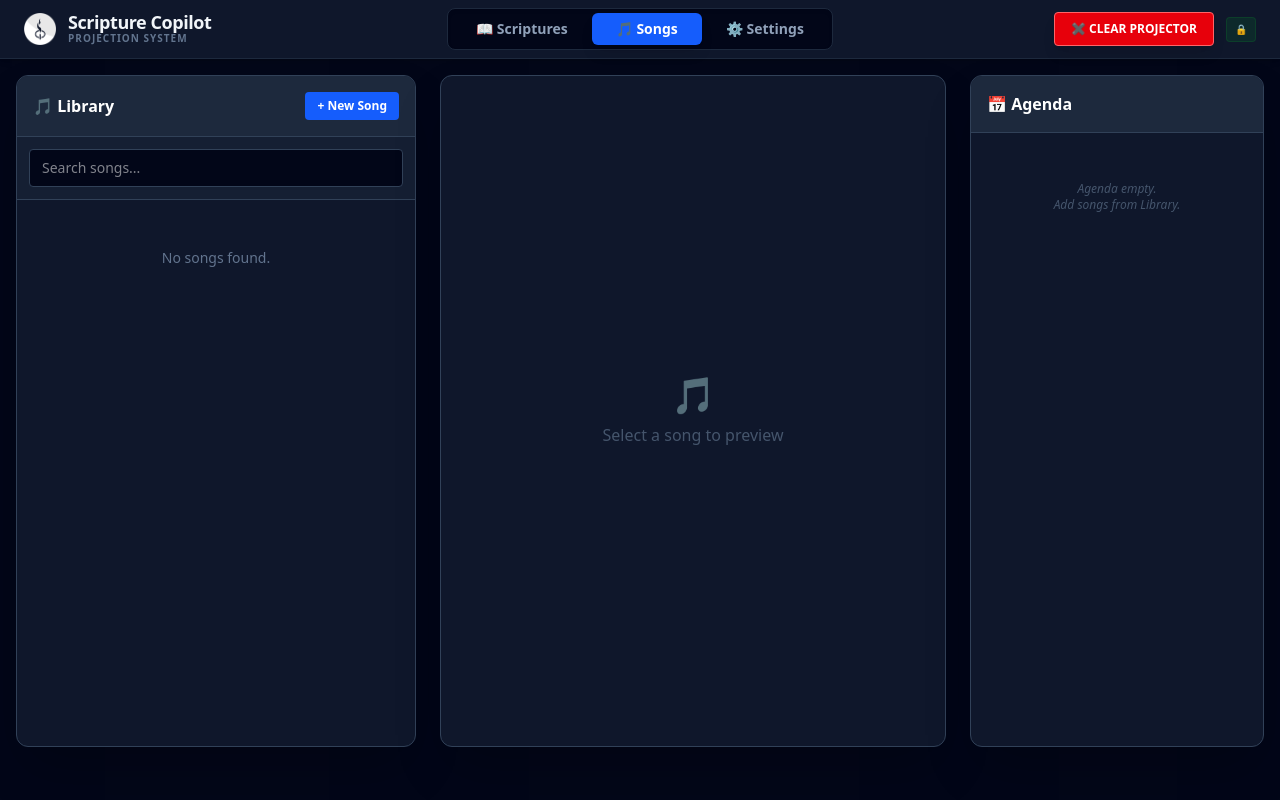
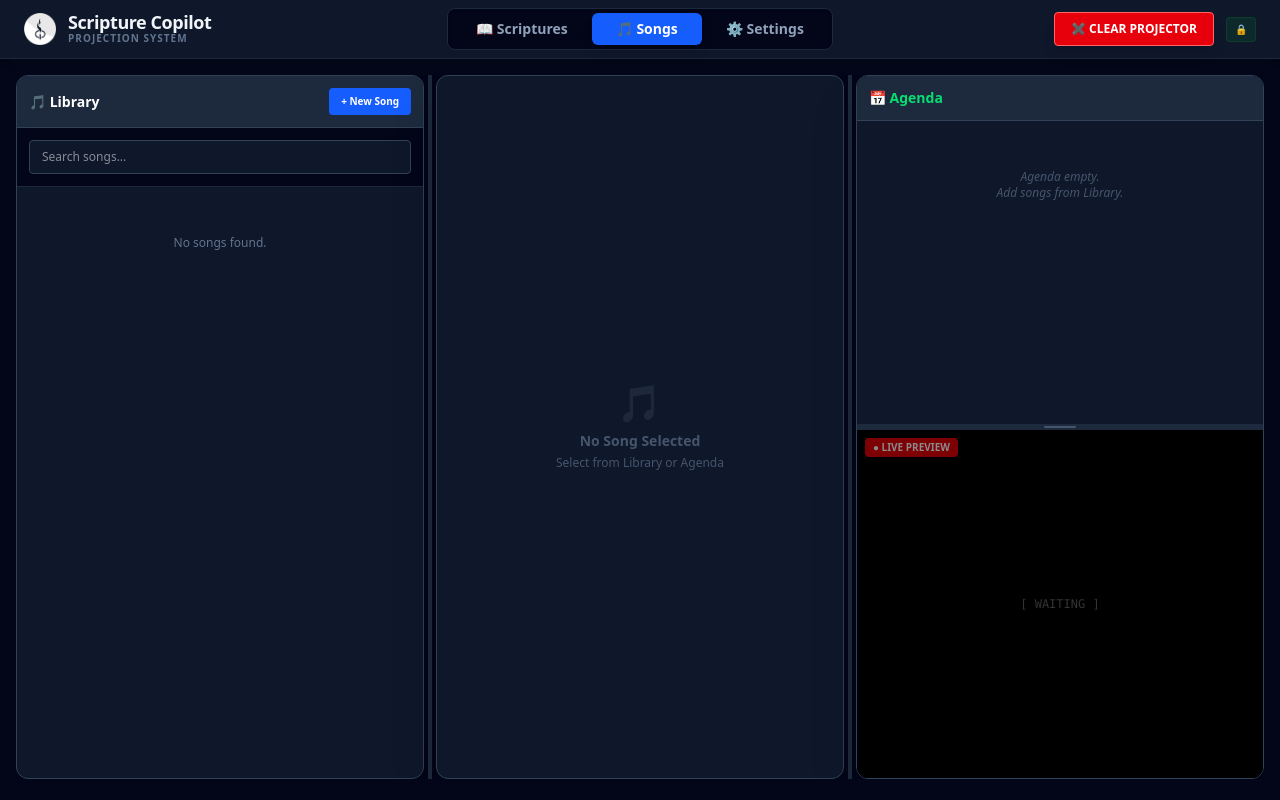
Before and after one commit to asejik/scripture-copilot, a React (Vite) app: page / in a window 1280 px wide. Both pictures are taken after a click on the button "🎵 Songs". Built offline with nearby package versions, Linux system fonts and the light colour scheme.

Commit message:
feat: refactor SongDashboard to use resizable 3-column layout with split agenda and live preview

```diff
--- a/dev-dist/sw.js
+++ b/dev-dist/sw.js
@@ -79,7 +79,7 @@
    */
   workbox.precacheAndRoute([{
     "url": "index.html",
-    "revision": "0.3o0mso41dl4"
+    "revision": "0.p7grbsv1sqs"
   }], {});
   workbox.cleanupOutdatedCaches();
   workbox.registerRoute(new workbox.NavigationRoute(workbox.createHandlerBoundToURL("index.html"), {
--- a/src/features/songs/SongDashboard.jsx
+++ b/src/features/songs/SongDashboard.jsx
@@ -1,24 +1,42 @@
 import React, { useState } from 'react';
 import useSongLibrary from '../../hooks/useSongLibrary';
-import { useProjection } from '../../context/ProjectionContext'; // Import Context
+import { useProjection } from '../../context/ProjectionContext';
 import SongEditorModal from './SongEditorModal';
+import ResizableGrid from '../../components/ResizableGrid';
+import ResizableVerticalStack from '../../components/ResizableVerticalStack';
+import SlideRenderer from '../../components/SlideRenderer';
 
 const SongDashboard = () => {
+  // Hooks
   const { songs, agenda, addSong, updateSong, deleteSong, addToAgenda, removeFromAgenda, clearAgenda } = useSongLibrary();
 
-  // Connect to Projection Context
-  const { projectSong, clearProjection } = useProjection();
+  // Get Projection Data for Live Preview
+  const {
+      projectSong,
+      liveScripture, // This actually holds ANY live content (Song or Scripture)
+      theme,
+      fontFamily,
+      textTransform,
+      fontSize,
+      layoutMode,
+      textAlign,
+      aspectRatio,
+      clearProjection
+  } = useProjection();
 
+  // Local State
   const [searchTerm, setSearchTerm] = useState('');
   const [isModalOpen, setIsModalOpen] = useState(false);
   const [editingSong, setEditingSong] = useState(null);
   const [activeSong, setActiveSong] = useState(null);
 
+  // Search Logic
   const filteredSongs = songs.filter(s =>
     s.title.toLowerCase().includes(searchTerm.toLowerCase()) ||
     s.lyrics.toLowerCase().includes(searchTerm.toLowerCase())
   );
 
+  // Actions
   const handleEdit = (song) => {
     setEditingSong(song);
     setIsModalOpen(true);
@@ -43,35 +61,25 @@
     return lyrics.split(/\n\n+/).filter(s => s.trim() !== '');
   };
 
-  // Handler for Project Button
   const handleProjectSlide = (index) => {
     if (activeSong) {
         projectSong(activeSong, index);
     }
   };
 
-  return (
-    <div className="grid grid-cols-1 lg:grid-cols-12 gap-6 h-[calc(100vh-8rem)]">
-
-      <SongEditorModal
-        isOpen={isModalOpen}
-        onClose={() => setIsModalOpen(false)}
-        onSave={handleSave}
-        songToEdit={editingSong}
-      />
-
-      {/* LEFT COLUMN: LIBRARY (4 cols) */}
-      <div className="lg:col-span-4 bg-slate-900 border border-slate-700 rounded-xl overflow-hidden shadow-2xl flex flex-col">
-        <div className="bg-slate-800 p-4 border-b border-slate-700 flex justify-between items-center">
-            <h2 className="font-bold text-white flex items-center gap-2">🎵 Library</h2>
-            <button onClick={handleAddNew} className="bg-blue-600 hover:bg-blue-500 text-white text-xs px-3 py-1.5 rounded font-bold transition-colors cursor-pointer">+ New Song</button>
+  // --- COLUMN 1: LIBRARY ---
+  const LibraryPanel = (
+    <div className="bg-slate-900 border border-slate-700 rounded-xl overflow-hidden shadow-2xl flex flex-col h-full">
+        <div className="bg-slate-800 p-3 border-b border-slate-700 flex justify-between items-center shrink-0">
+            <h2 className="font-bold text-white flex items-center gap-2 text-sm">🎵 Library</h2>
+            <button onClick={handleAddNew} className="bg-blue-600 hover:bg-blue-500 text-white text-[10px] px-3 py-1.5 rounded font-bold transition-colors cursor-pointer">+ New Song</button>
         </div>
 
-        <div className="p-3 bg-slate-800/50 border-b border-slate-700">
+        <div className="p-3 bg-slate-950 border-b border-slate-800 shrink-0">
             <input
                 type="text"
                 placeholder="Search songs..."
-                className="w-full bg-slate-950 border border-slate-700 rounded px-3 py-2 text-sm text-white focus:outline-none focus:border-blue-500 transition-colors"
+                className="w-full bg-slate-900 border border-slate-700 rounded px-3 py-2 text-xs text-white focus:outline-none focus:border-blue-500 transition-colors"
                 value={searchTerm}
                 onChange={(e) => setSearchTerm(e.target.value)}
             />
@@ -79,22 +87,22 @@
 
         <div className="flex-1 overflow-y-auto p-2 space-y-1">
             {filteredSongs.length === 0 ? (
-                <div className="text-center text-slate-500 mt-10 text-sm">No songs found.</div>
+                <div className="text-center text-slate-500 mt-10 text-xs">No songs found.</div>
             ) : (
                 filteredSongs.map(song => (
                     <div
                         key={song.id}
                         onClick={() => setActiveSong(song)}
-                        className={`p-3 rounded-lg cursor-pointer group transition-colors border flex justify-between items-center
-                            ${activeSong?.id === song.id ? 'bg-blue-900/30 border-blue-500/50' : 'hover:bg-slate-800 border-transparent hover:border-slate-700'}
+                        className={`p-3 rounded border cursor-pointer group transition-colors flex justify-between items-center
+                            ${activeSong?.id === song.id ? 'bg-blue-900/20 border-blue-500/50' : 'bg-transparent border-transparent hover:bg-slate-800 hover:border-slate-700'}
                         `}
                     >
-                        <div>
+                        <div className="min-w-0 flex-1 mr-2">
                             <div className="flex items-center gap-2">
-                                <h3 className="font-bold text-slate-200">{song.title}</h3>
-                                {song.key && <span className="text-[10px] font-mono bg-slate-800 text-slate-400 px-1.5 rounded border border-slate-700">{song.key}</span>}
+                                <h3 className="font-bold text-slate-200 text-xs truncate">{song.title}</h3>
+                                {song.key && <span className="text-[9px] font-mono bg-slate-800 text-slate-400 px-1 rounded border border-slate-700">{song.key}</span>}
                             </div>
-                            <p className="text-xs text-slate-500">{song.author}</p>
+                            <p className="text-[10px] text-slate-500 truncate">{song.author}</p>
                         </div>
                         <button
                             onClick={(e) => { e.stopPropagation(); addToAgenda(song); }}
@@ -108,59 +116,62 @@
             )}
         </div>
     </div>
+  );
 
-      {/* MIDDLE: EDITOR / PREVIEW (5 cols) */}
-      <div className="lg:col-span-5 bg-slate-900 border border-slate-700 rounded-xl overflow-hidden shadow-2xl flex flex-col">
+  // --- COLUMN 2: ACTIVE SONG DETAIL ---
+  const ActiveSongPanel = (
+    <div className="bg-slate-900 border border-slate-700 rounded-xl overflow-hidden shadow-2xl flex flex-col h-full">
         {activeSong ? (
             <>
-                <div className="bg-slate-800 p-4 border-b border-slate-700 flex justify-between items-center">
-                    <div>
-                        <h2 className="font-bold text-white">{activeSong.title}</h2>
-                        <p className="text-xs text-slate-400">{activeSong.author}</p>
+                <div className="bg-slate-800 p-3 border-b border-slate-700 flex justify-between items-center shrink-0">
+                    <div className="min-w-0">
+                        <h2 className="font-bold text-white text-sm truncate">{activeSong.title}</h2>
+                        <p className="text-[10px] text-slate-400 truncate">{activeSong.author}</p>
                     </div>
-                    <div className="flex gap-2">
-                        <div className="w-px h-6 bg-slate-600 mx-1"></div>
-                        <button onClick={() => deleteSong(activeSong.id)} className="text-xs bg-red-900/30 hover:bg-red-900 text-red-400 hover:text-white px-3 py-1 rounded transition-colors cursor-pointer">Delete</button>
-                        <button onClick={() => handleEdit(activeSong)} className="text-xs bg-slate-700 hover:bg-slate-600 text-slate-300 px-3 py-1 rounded transition-colors cursor-pointer">✎ Edit</button>
+                    <div className="flex gap-2 shrink-0">
+                        <button onClick={() => deleteSong(activeSong.id)} className="text-[10px] bg-red-900/20 hover:bg-red-900 text-red-400 hover:text-white px-3 py-1 rounded transition-colors cursor-pointer">Delete</button>
+                        <button onClick={() => handleEdit(activeSong)} className="text-[10px] bg-slate-700 hover:bg-slate-600 text-slate-300 px-3 py-1 rounded transition-colors cursor-pointer">✎ Edit</button>
                     </div>
                 </div>
 
-                <div className="flex-1 p-6 bg-slate-950 overflow-y-auto space-y-4">
+                <div className="flex-1 p-4 bg-slate-950 overflow-y-auto space-y-4">
                     {getSlides(activeSong.lyrics).map((slide, idx) => (
-                        <div key={idx} className="group relative">
-                            <div className="absolute -left-4 top-0 text-[10px] text-slate-600 font-mono">{idx + 1}</div>
+                        <div key={idx} className="group relative pl-6">
+                            <div className="absolute left-0 top-0 text-[10px] text-slate-600 font-mono w-4 text-right">{idx + 1}</div>
                             {/* CLICK TO PROJECT */}
-                            <p
+                            <div
                                 onClick={() => handleProjectSlide(idx)}
-                                className="text-slate-300 leading-relaxed p-4 rounded hover:bg-slate-900 border border-transparent hover:border-blue-500/50 cursor-pointer transition-all whitespace-pre-wrap"
+                                className="text-slate-300 text-sm leading-relaxed p-4 rounded bg-slate-900/50 border border-slate-800 hover:border-purple-500/50 hover:bg-slate-900 cursor-pointer transition-all whitespace-pre-wrap relative"
                             >
                                 {slide}
-                            </p>
                                 <button
-                                onClick={() => handleProjectSlide(idx)}
                                     className="absolute right-2 top-2 opacity-0 group-hover:opacity-100 bg-purple-600 hover:bg-purple-500 text-white text-[10px] px-3 py-1 rounded shadow-lg font-bold transition-all"
                                 >
-                                PROJECT 📺
+                                    PROJECT
                                 </button>
+                            </div>
                         </div>
                     ))}
                 </div>
             </>
         ) : (
             <div className="flex-1 flex flex-col items-center justify-center text-slate-600">
-                <span className="text-4xl mb-2">🎵</span>
-                <p>Select a song to preview</p>
+                <span className="text-4xl mb-2 opacity-20">🎵</span>
+                <p className="text-sm font-bold">No Song Selected</p>
+                <p className="text-xs mt-1">Select from Library or Agenda</p>
             </div>
         )}
     </div>
+  );
 
-      {/* RIGHT: AGENDA (3 cols) */}
-      <div className="lg:col-span-3 bg-slate-900 border border-slate-700 rounded-xl overflow-hidden shadow-2xl flex flex-col">
-        <div className="bg-slate-800 p-4 border-b border-slate-700 flex justify-between items-center">
-            <h2 className="font-bold text-white flex items-center gap-2">📅 Agenda</h2>
-            {agenda.length > 0 && <button onClick={clearAgenda} className="text-[10px] text-red-400 hover:text-red-300">Clear All</button>}
+  // --- COLUMN 3 TOP: AGENDA ---
+  const AgendaPanel = (
+    <div className="flex flex-col h-full bg-slate-900">
+        <div className="bg-slate-800 p-3 border-b border-slate-700 flex justify-between items-center">
+            <h2 className="text-sm font-bold text-green-400 flex items-center gap-2">📅 Agenda</h2>
+            {agenda.length > 0 && <button onClick={clearAgenda} className="text-[10px] text-red-400 hover:text-red-300">Clear</button>}
         </div>
-        <div className="flex-1 overflow-y-auto p-2 space-y-2">
+        <div className="flex-1 overflow-y-auto p-2 space-y-1">
             {agenda.length === 0 ? (
                  <div className="text-center text-slate-600 mt-10 text-xs italic">
                     Agenda empty.<br/>Add songs from Library.
@@ -170,25 +181,76 @@
                     <div
                         key={item.agendaId}
                         onClick={() => setActiveSong(item)}
-                        className={`flex items-center gap-3 p-3 rounded border cursor-pointer hover:bg-slate-800 transition-colors group
-                             ${activeSong?.id === item.id ? 'bg-slate-800 border-slate-600' : 'bg-slate-800/50 border-slate-700'}
+                        className={`flex items-center gap-2 p-2 rounded border cursor-pointer transition-colors group
+                             ${activeSong?.id === item.id ? 'bg-slate-800 border-slate-600' : 'bg-slate-800/30 border-slate-700 hover:bg-slate-800'}
                         `}
                     >
                         <span className="text-xs font-mono text-slate-500 font-bold w-4">{idx + 1}</span>
                         <div className="flex-1 min-w-0">
-                            <h4 className="text-sm font-bold text-slate-200 truncate">{item.title}</h4>
-                            <span className="text-[10px] text-blue-400 bg-blue-900/20 px-1.5 rounded truncate">{item.key || 'No Key'}</span>
+                            <h4 className="text-xs font-bold text-slate-200 truncate">{item.title}</h4>
+                            <span className="text-[9px] text-blue-400 bg-blue-900/20 px-1.5 rounded truncate">{item.key || 'No Key'}</span>
                         </div>
                         <button
                             onClick={(e) => { e.stopPropagation(); removeFromAgenda(item.agendaId); }}
-                            className="text-slate-500 hover:text-red-400 opacity-0 group-hover:opacity-100 transition-opacity"
+                            className="text-slate-500 hover:text-red-400 opacity-0 group-hover:opacity-100 transition-opacity px-2"
                         >×</button>
                     </div>
                 ))
             )}
         </div>
     </div>
+  );
 
+  // --- COLUMN 3 BOTTOM: PREVIEW ---
+  const PreviewPanel = (
+    <div className="flex flex-col h-full bg-black relative">
+        <div className="absolute top-2 left-2 bg-red-600 text-white text-[10px] font-bold px-2 py-0.5 rounded shadow z-10 animate-pulse">
+            ● LIVE PREVIEW
+        </div>
+
+        <div className="flex-1 flex items-center justify-center p-4 bg-black overflow-hidden relative">
+            {liveScripture ? (
+                <div style={{ width: '100%', aspectRatio: aspectRatio === '12:5' ? '2.4/1' : '16/9' }}>
+                    <SlideRenderer
+                        content={liveScripture}
+                        theme={theme}
+                        fontSize={fontSize}
+                        layoutMode={layoutMode}
+                        textAlign={textAlign}
+                        aspectRatio={aspectRatio}
+                        fontFamily={fontFamily}
+                        textTransform={textTransform}
+                        isPreview={true}
+                    />
+                </div>
+            ) : (
+                <div className="text-white/20 font-mono text-xs text-center">[ WAITING ]</div>
+            )}
+        </div>
+    </div>
+  );
+
+  return (
+    <div className="w-full h-[calc(100vh-6rem)] relative">
+
+      {/* Modal */}
+      <SongEditorModal
+        isOpen={isModalOpen}
+        onClose={() => setIsModalOpen(false)}
+        onSave={handleSave}
+        songToEdit={editingSong}
+      />
+
+      {/* Main Grid */}
+      <ResizableGrid
+        left={LibraryPanel}
+        middle={ActiveSongPanel}
+        right={
+            <div className="bg-slate-900 border border-slate-700 rounded-xl overflow-hidden shadow-2xl h-full">
+                <ResizableVerticalStack top={AgendaPanel} bottom={PreviewPanel} initialSplit={50} />
+            </div>
+        }
+      />
     </div>
   );
 };
--- a/src/hooks/useSongLibrary.js
+++ b/src/hooks/useSongLibrary.js
@@ -1,7 +1,7 @@
 import { useState, useEffect } from 'react';
 
 const useSongLibrary = () => {
-  // --- SONGS ---
+  // --- SONGS & AGENDA (Existing) ---
   const [songs, setSongs] = useState(() => {
     try { return JSON.parse(localStorage.getItem('copilot_songs')) || []; } catch (e) { return []; }
   });
@@ -10,21 +10,28 @@
     try { return JSON.parse(localStorage.getItem('copilot_agenda')) || []; } catch (e) { return []; }
   });
 
-  // --- SCRIPTURE AGENDA ---
   const [scriptureAgenda, setScriptureAgenda] = useState(() => {
     try { return JSON.parse(localStorage.getItem('copilot_scripture_agenda')) || []; } catch (e) { return []; }
   });
 
-  // --- SESSION STATE (NEW: PERSISTENCE FOR TABS) ---
-  // We don't necessarily need to save this to localStorage (optional),
-  // but keeping it in state here ensures it survives Tab Switching.
-  const [sessionHistory, setSessionHistory] = useState([]);
-  const [activeDetection, setActiveDetection] = useState(null);
+  // --- SESSION STATE (FIXED: NOW PERSISTENT) ---
+  // We now load this from localStorage so it survives tab switching
+  const [sessionHistory, setSessionHistory] = useState(() => {
+    try { return JSON.parse(localStorage.getItem('copilot_session_history')) || []; } catch (e) { return []; }
+  });
 
-  // --- PERSISTENCE ---
+  const [activeDetection, setActiveDetection] = useState(() => {
+    try { return JSON.parse(localStorage.getItem('copilot_active_detection')) || null; } catch (e) { return null; }
+  });
+
+  // --- SAVE TO DISK ---
   useEffect(() => { localStorage.setItem('copilot_songs', JSON.stringify(songs)); }, [songs]);
   useEffect(() => { localStorage.setItem('copilot_agenda', JSON.stringify(agenda)); }, [agenda]);
   useEffect(() => { localStorage.setItem('copilot_scripture_agenda', JSON.stringify(scriptureAgenda)); }, [scriptureAgenda]);
+
+  // Save Session Data
+  useEffect(() => { localStorage.setItem('copilot_session_history', JSON.stringify(sessionHistory)); }, [sessionHistory]);
+  useEffect(() => { localStorage.setItem('copilot_active_detection', JSON.stringify(activeDetection)); }, [activeDetection]);
 
   // --- ACTIONS ---
   const addSong = (song) => { setSongs(prev => [{ ...song, id: Date.now().toString() }, ...prev]); };
@@ -39,21 +46,20 @@
   const removeFromScriptureAgenda = (id) => { setScriptureAgenda(prev => prev.filter(i => i.agendaId !== id)); };
   const clearScriptureAgenda = () => { if(confirm('Clear scripture agenda?')) setScriptureAgenda([]); };
 
-  // Session Actions
   const addToHistory = (item) => {
       setSessionHistory(prev => {
-          // Prevent duplicates at the top
           if (prev.length > 0 && prev[0].reference === item.reference && prev[0].version === item.version) return prev;
           return [item, ...prev].slice(0, 50);
       });
   };
-  const clearHistory = () => setSessionHistory([]);
+  const clearHistory = () => {
+      if(confirm('Clear session history?')) setSessionHistory([]);
+  };
   const updateActiveDetection = (item) => setActiveDetection(item);
 
   return {
     songs, agenda, addSong, updateSong, deleteSong, addToAgenda, removeFromAgenda, clearAgenda,
     scriptureAgenda, addToScriptureAgenda, removeFromScriptureAgenda, clearScriptureAgenda,
-    // Exports for Session Persistence
     sessionHistory, activeDetection, addToHistory, clearHistory, updateActiveDetection
   };
 };
```
Also changed, not shown: src/features/audio/AudioMonitor.jsx (+24 -48 lines). Lines whose indentation alone changed are shown as unchanged.
